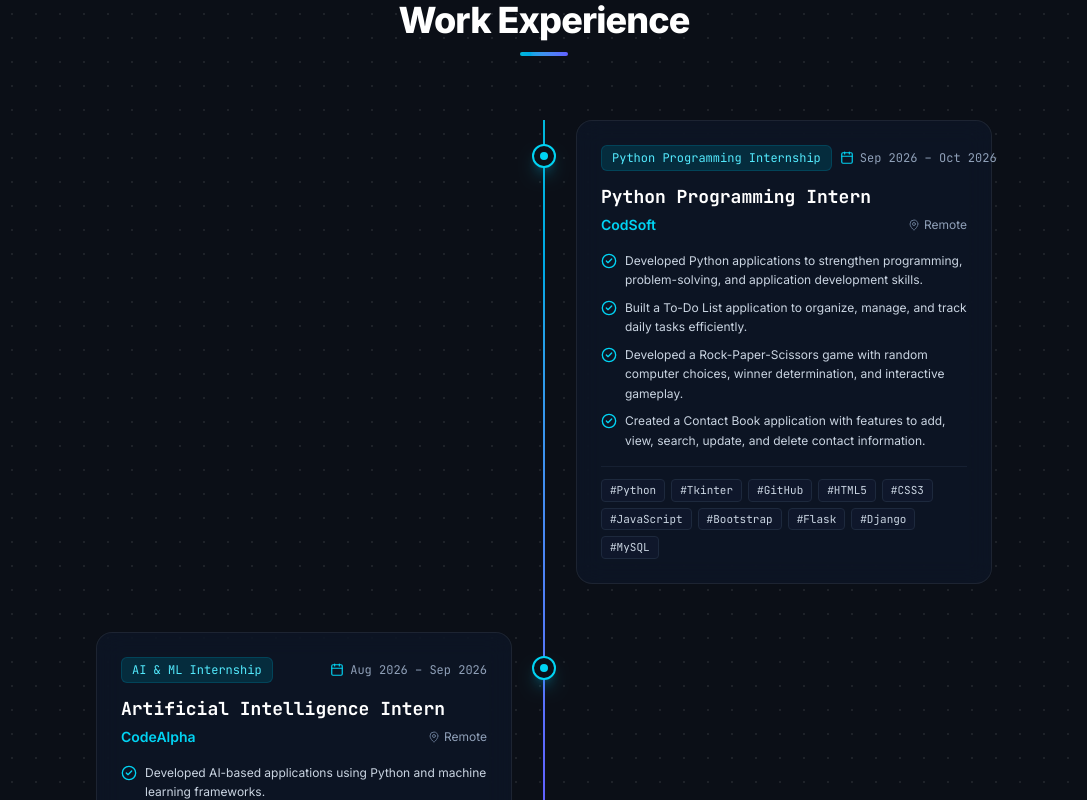
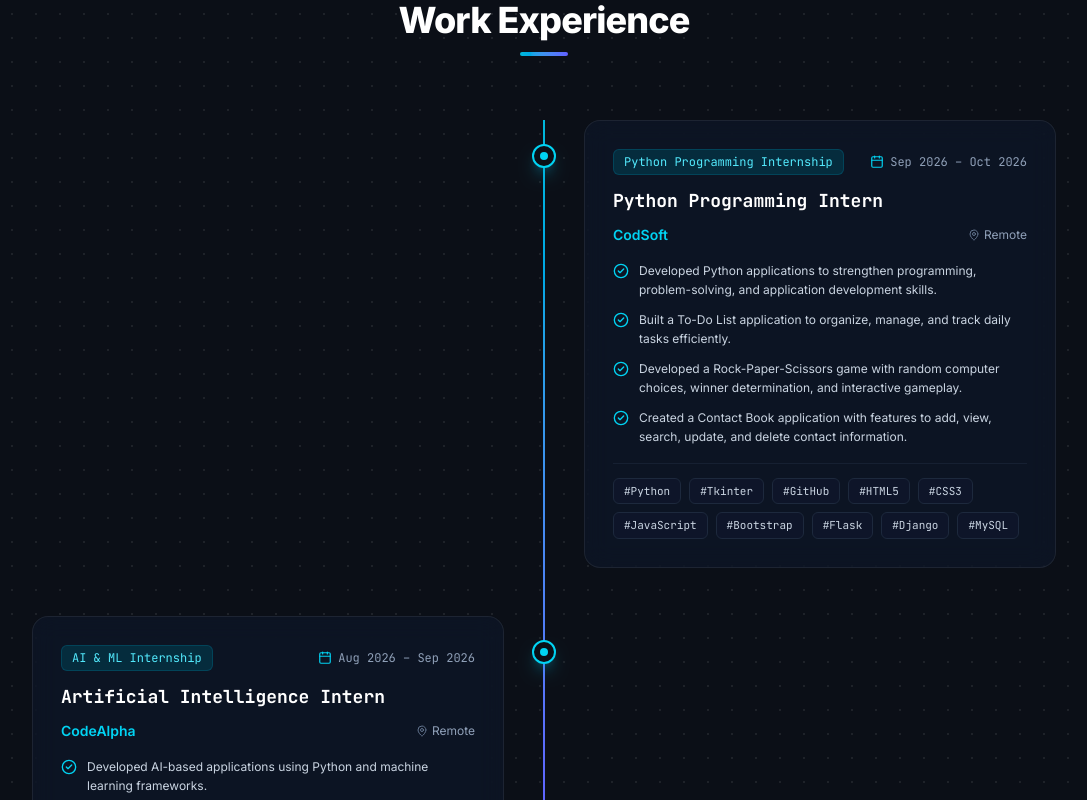
Before and after one commit to Lokesh-ig/personal-portfolio, a React (Vite) app: page / in a window 1280 px wide. Shown: the part 2700-3500 px from the top of the page, without its empty margins (96-1183 px from the left). Built offline with nearby package versions, Linux system fonts and the light colour scheme.

Commit message:
Fix Experience card alignment, spacing, and responsive layout

```diff
--- a/src/components/Experience.tsx
+++ b/src/components/Experience.tsx
@@ -19,9 +19,9 @@ export const Experience: React.FC = () => {
         </div>
 
         {/* Vertical Timeline Container */}
-        <div className="relative max-w-4xl mx-auto">
+        <div className="relative max-w-5xl mx-auto">
           {/* Vertical Line */}
-          <div className="absolute left-4 sm:left-1/2 top-0 bottom-0 w-0.5 bg-gradient-to-b from-cyan-500 via-indigo-500 to-slate-800 -translate-x-1/2 hidden sm:block" />
+          <div className="absolute left-4 md:left-1/2 top-0 bottom-0 w-0.5 bg-gradient-to-b from-cyan-500 via-indigo-500 to-slate-800 -translate-x-1/2 hidden md:block" />
 
           <div className="space-y-12">
             {EXPERIENCES.map((exp, idx) => {
@@ -30,35 +30,35 @@ export const Experience: React.FC = () => {
               return (
                 <div
                   key={exp.id}
-                  className={`relative flex flex-col sm:flex-row items-center ${
-                    isEven ? 'sm:flex-row-reverse' : ''
+                  className={`relative flex flex-col md:flex-row items-center ${
+                    isEven ? 'md:flex-row-reverse' : ''
                   }`}
                 >
                   {/* Timeline Center Dot */}
-                  <div className="absolute left-4 sm:left-1/2 top-6 -translate-x-1/2 w-6 h-6 rounded-full bg-[#0b0f17] border-2 border-cyan-400 flex items-center justify-center shadow-lg shadow-cyan-500/30 z-20 hidden sm:flex">
+                  <div className="absolute left-4 md:left-1/2 top-6 -translate-x-1/2 w-6 h-6 rounded-full bg-[#0b0f17] border-2 border-cyan-400 flex items-center justify-center shadow-lg shadow-cyan-500/30 z-20 hidden md:flex">
                     <div className="w-2 h-2 rounded-full bg-cyan-400 animate-pulse" />
                   </div>
 
                   {/* Card Content Side */}
-                  <div className="w-full sm:w-[calc(50%-2rem)]">
-                    <div className="bg-[#0f172a] border border-slate-800/80 p-6 rounded-2xl glass-panel glass-panel-hover relative space-y-4">
+                  <div className="w-full md:w-[calc(50%-2.5rem)]">
+                    <div className="bg-[#0f172a] border border-slate-800/80 p-6 sm:p-7 rounded-2xl glass-panel glass-panel-hover relative space-y-4">
                       {/* Header info */}
-                      <div className="flex flex-col space-y-1">
-                        <div className="flex flex-col sm:flex-row sm:items-center justify-between gap-2">
-                          <span className="text-xs font-mono px-2.5 py-1 rounded-md bg-cyan-950/80 text-cyan-300 border border-cyan-800/50 w-fit shrink-0">
+                      <div className="flex flex-col space-y-2">
+                        <div className="flex flex-wrap items-center justify-between gap-y-2 gap-x-3">
+                          <span className="text-xs font-mono px-2.5 py-1 rounded-md bg-cyan-950/80 text-cyan-300 border border-cyan-800/50 shrink-0">
                             {exp.type}
                           </span>
-                          <span className="text-xs font-mono text-slate-400 flex items-center gap-1.5 whitespace-nowrap">
+                          <span className="text-xs font-mono text-slate-400 flex items-center gap-1.5 shrink-0">
                             <Calendar className="w-3.5 h-3.5 text-cyan-400 shrink-0" />
                             {exp.period}
                           </span>
                         </div>
 
-                        <h3 className="text-lg font-bold text-white font-mono pt-2">
+                        <h3 className="text-lg font-bold text-white font-mono pt-1">
                           {exp.role}
                         </h3>
 
-                        <div className="text-sm font-semibold text-cyan-400 flex items-center justify-between">
+                        <div className="text-sm font-semibold text-cyan-400 flex items-center justify-between pt-0.5">
                           <span>{exp.company}</span>
                           {exp.location && (
                             <span className="text-xs text-slate-400 font-normal flex items-center gap-1">
@@ -70,9 +70,9 @@ export const Experience: React.FC = () => {
                       </div>
 
                       {/* Detail Bullet Points */}
-                      <ul className="space-y-2 text-xs text-slate-300">
+                      <ul className="space-y-2.5 text-xs text-slate-300">
                         {exp.details.map((detail, dIdx) => (
-                          <li key={dIdx} className="flex items-start space-x-2">
+                          <li key={dIdx} className="flex items-start space-x-2.5">
                             <CheckCircle2 className="w-4 h-4 text-cyan-400 shrink-0 mt-0.5" />
                             <span className="leading-relaxed">{detail}</span>
                           </li>
@@ -80,11 +80,11 @@ export const Experience: React.FC = () => {
                       </ul>
 
                       {/* Tech Stack Badges */}
-                      <div className="pt-3 border-t border-slate-800/60 flex flex-wrap gap-1.5 font-mono text-[11px]">
+                      <div className="pt-3.5 border-t border-slate-800/60 flex flex-wrap gap-2 font-mono text-[11px]">
                         {exp.skillsUsed.map((skill) => (
                           <span
                             key={skill}
-                            className="px-2 py-0.5 rounded bg-slate-900 text-slate-300 border border-slate-800"
+                            className="px-2.5 py-1 rounded-md bg-slate-900/90 text-slate-300 border border-slate-800 hover:border-cyan-500/40 hover:text-cyan-300 transition-colors"
                           >
                             #{skill}
                           </span>
```
